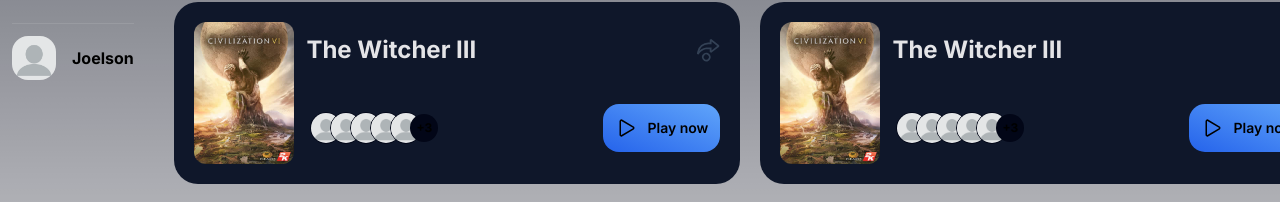
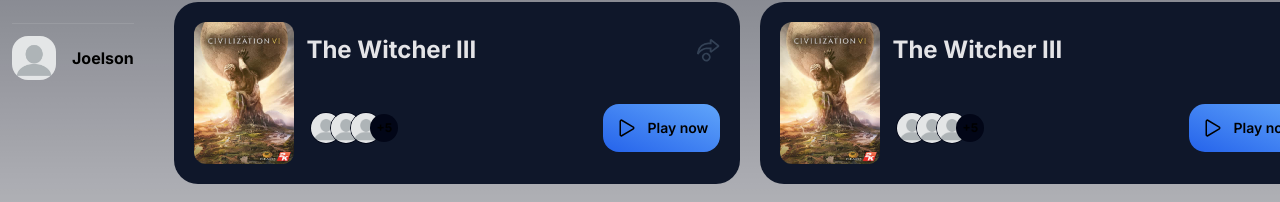
Before and after one commit to JoelsonFerreira/steam-redesign, a Next.js app: page / in a window 1280 px wide. Shown: the part 738-940 px from the top of the page. Built offline with nearby package versions, Linux system fonts and the light colour scheme.

Commit message:
feat: create example data for online users

```diff
--- a/src/components/Card.tsx
+++ b/src/components/Card.tsx
@@ -1,67 +1,60 @@
-import Image from 'next/image'
-import React from 'react'
+import Image from "next/image";
+import React from "react";
 
-import { VscLiveShare } from 'react-icons/vsc'
-import { IoPlayOutline } from 'react-icons/io5'
+import { VscLiveShare } from "react-icons/vsc";
+import { IoPlayOutline } from "react-icons/io5";
+import { users } from "@/data/users";
 
 function Card() {
+  const usersToShow = 3;
+  const hiddenUsers = users.length - usersToShow;
+
   return (
-    <article className='flex relative bg-slate-900 rounded-3xl overflow-hidden p-5 gap-3'>
-      <Image src='/capas/civilization.jpg' height={40} width={100} className='rounded-xl' alt='Capa do jogo' />
+    <article className="flex relative bg-slate-900 rounded-3xl overflow-hidden p-5 gap-3">
+      <Image
+        src="/capas/civilization.jpg"
+        height={40}
+        width={100}
+        className="rounded-xl"
+        alt="Capa do jogo"
+      />
 
-      <div className='flex flex-col justify-between py-3 w-full'>
-        <div className='flex justify-between w-full items-center'>
-          <h3 className='font-bold text-2xl text-zinc-200'>The Witcher III</h3>
-          <VscLiveShare size={24} className='text-slate-700 cursor-pointer hover:text-slate-400 transition-colors' />
+      <div className="flex flex-col justify-between py-3 w-full">
+        <div className="flex justify-between w-full items-center">
+          <h3 className="font-bold text-2xl text-zinc-200">The Witcher III</h3>
+          <VscLiveShare
+            size={24}
+            className="text-slate-700 cursor-pointer hover:text-slate-400 transition-colors"
+          />
         </div>
-        <div className='flex justify-between w-full items-center'>
-          <div className='flex items-center ml-4'>
+        <div className="flex justify-between w-full items-center">
+          <div className="flex items-center ml-4">
+            {users.slice(0, usersToShow).map((user) => (
               <Image
-                  src='/icons/default-profile.webp'
-                  width={32}
-                  height={32}
-                  alt='Imagem de perfil'
-                  className='rounded-full -ml-3 border border-slate-950'
+                key={user.id}
+                src={user.picture}
+                width={32}
+                height={32}
+                alt={user.name}
+                className="rounded-full -ml-3 border border-slate-950"
               />
-              <Image
-                  src='/icons/default-profile.webp'
-                  width={32}
-                  height={32}
-                  alt='Imagem de perfil'
-                  className='rounded-full -ml-3 border border-slate-950'
-              />
-              <Image
-                  src='/icons/default-profile.webp'
-                  width={32}
-                  height={32}
-                  alt='Imagem de perfil'
-                  className='rounded-full -ml-3 border border-slate-950'
-              />
-              <Image
-                  src='/icons/default-profile.webp'
-                  width={32}
-                  height={32}
-                  alt='Imagem de perfil'
-                  className='rounded-full -ml-3 border border-slate-950'
-              />
-              <Image
-                  src='/icons/default-profile.webp'
-                  width={32}
-                  height={32}
-                  alt='Imagem de perfil'
-                  className='rounded-full -ml-3 border border-slate-950'
-              />
-              <span className='w-7 h-7 rounded-full -ml-3 flex items-center justify-center bg-slate-950 text-xs font-bold cursor-pointer'>+3</span>
+            ))}
+
+            {hiddenUsers && (
+              <span className="w-7 h-7 rounded-full -ml-3 flex items-center justify-center bg-slate-950 text-xs font-bold cursor-pointer">
+                +{hiddenUsers}
+              </span>
+            )}
           </div>
 
-          <button className='flex items-center bg-gradient-to-tr from-blue-600 to-blue-400 hover:from-blue-400 hover:to-blue-600 p-3 rounded-2xl gap-2'>
+          <button className="flex items-center bg-gradient-to-tr from-blue-600 to-blue-400 hover:from-blue-400 hover:to-blue-600 p-3 rounded-2xl gap-2">
             <IoPlayOutline size={24} />
-            <span className='text-sm font-semibold'>Play now</span>
+            <span className="text-sm font-semibold">Play now</span>
           </button>
         </div>
       </div>
     </article>
-  )
+  );
 }
 
-export default Card
+export default Card;
--- /dev/null
+++ b/src/data/users.ts
@@ -0,0 +1,42 @@
+export const users = [
+    {
+        id: 1,
+        picture: '/icons/default-profile.webp',
+        name: "Joelson Ferreira"
+    },
+    {
+        id: 2,
+        picture: '/icons/default-profile.webp',
+        name: "Joelson Ferreira"
+    },
+    {
+        id: 3,
+        picture: '/icons/default-profile.webp',
+        name: "Joelson Ferreira"
+    },
+    {
+        id: 4,
+        picture: '/icons/default-profile.webp',
+        name: "Joelson Ferreira"
+    },
+    {
+        id: 5,
+        picture: '/icons/default-profile.webp',
+        name: "Joelson Ferreira"
+    },
+    {
+        id: 6,
+        picture: '/icons/default-profile.webp',
+        name: "Joelson Ferreira"
+    },
+    {
+        id: 7,
+        picture: '/icons/default-profile.webp',
+        name: "Joelson Ferreira"
+    },
+    {
+        id: 8,
+        picture: '/icons/default-profile.webp',
+        name: "Joelson Ferreira"
+    }
+]
```
